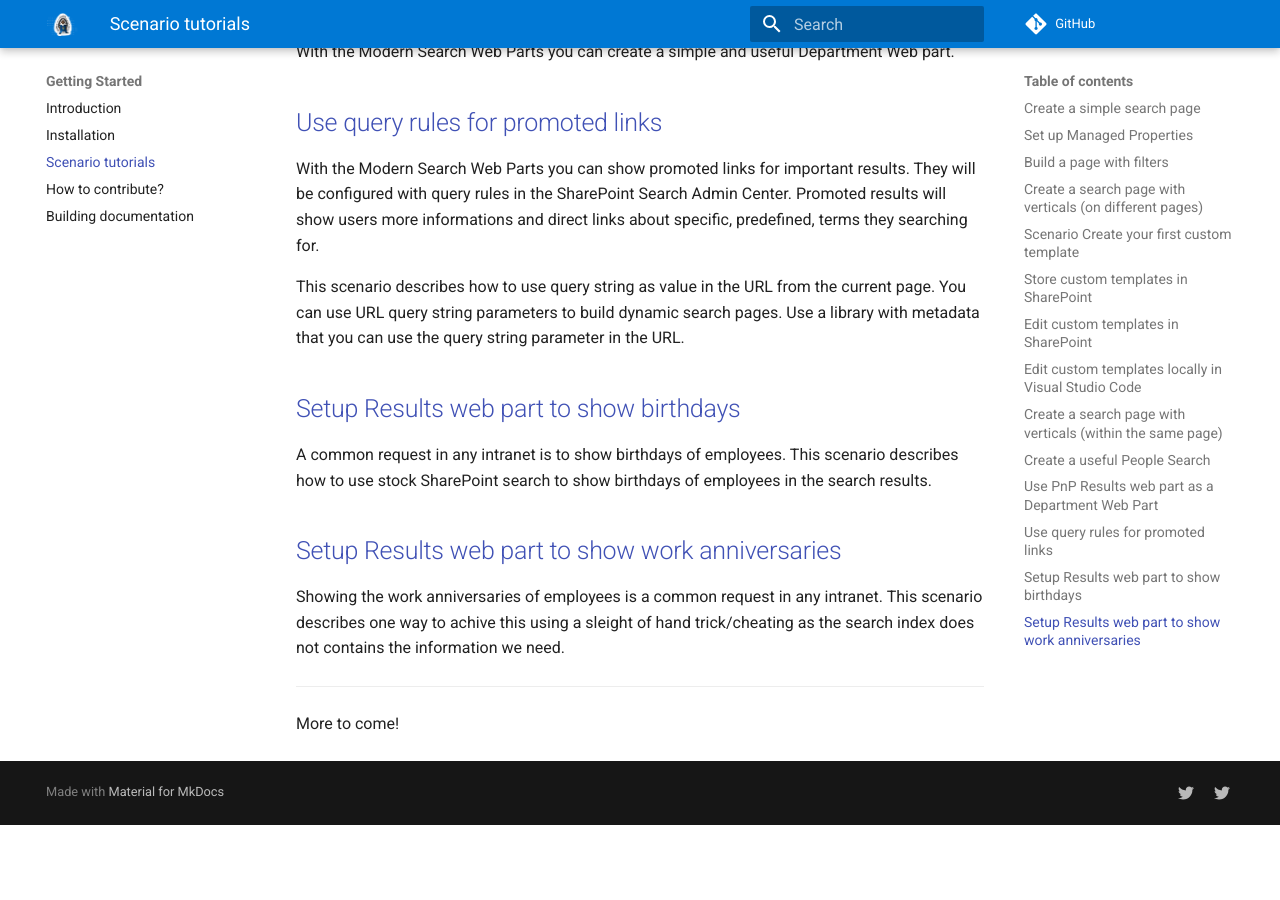
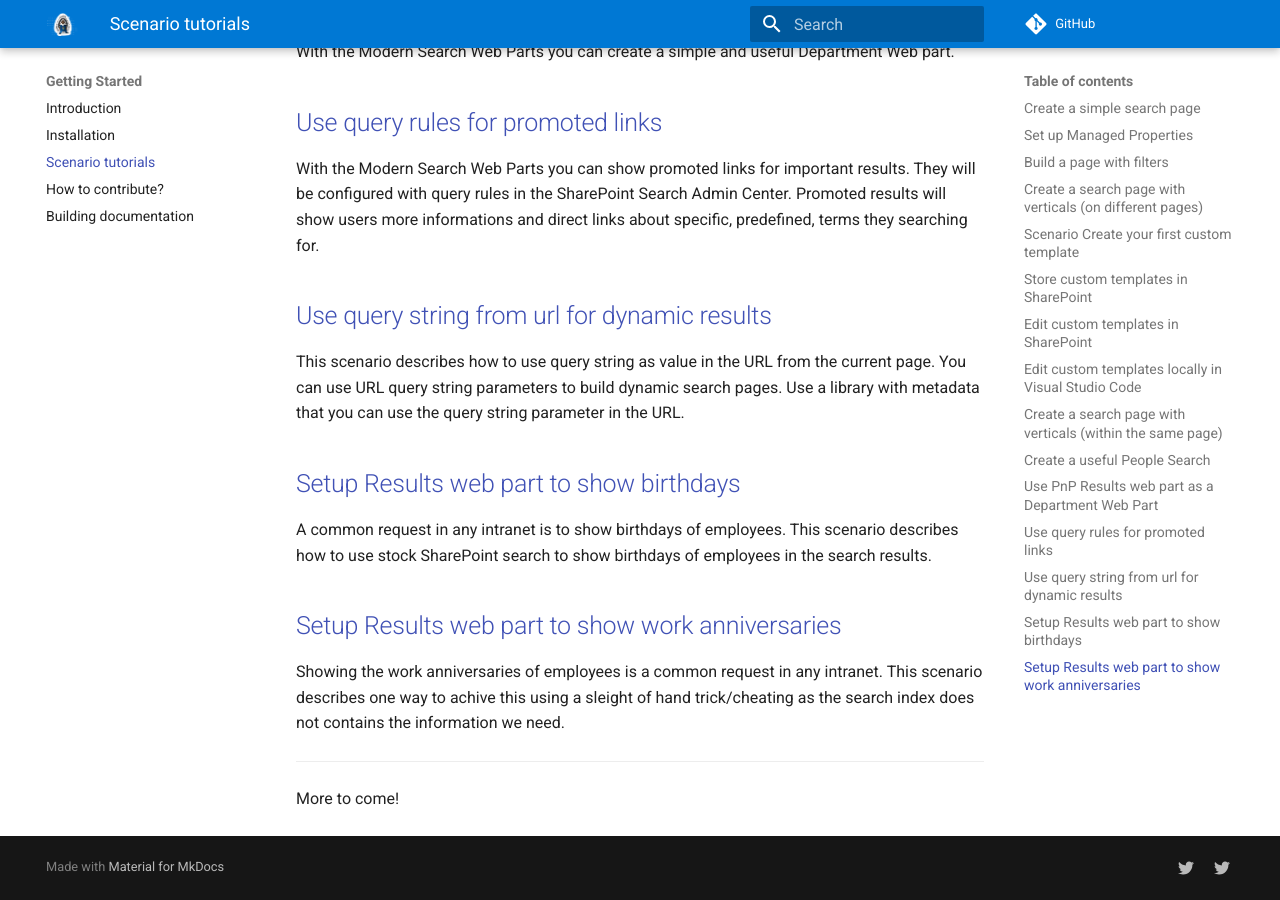
Before and after one commit to dominic5perezd/pnp-modern-search, an MkDocs documentation site: the page built from docs/scenarios/index.md, in a window 1280 px wide and 900 px high, scrolled down 1906 px. Built offline with MkDocs 1.6.1 and Material for MkDocs 9.7.7, drawn with Linux system fonts in a browser that asks for light colours; comment, search, counter and statistics services are not loaded; before the commit the page ends 2731 px from its top, so only the background shows below that.

Commit message:
Update index.md
The title and link to the scenario ## [Use query string from url for dynamic results](use-query-string-in-url.md) was missing.

```diff
--- a/docs/scenarios/index.md
+++ b/docs/scenarios/index.md
@@ -48,17 +48,14 @@ With the Modern Search Web Parts you can create a simple and useful Department W
 ## [Use query rules for promoted links](Use-query-rules-for-promoted-links.md)
 With the Modern Search Web Parts you can show promoted links for important results. They will be configured with query rules in the SharePoint Search Admin Center. Promoted results will show users more informations and direct links about specific, predefined, terms they searching for.
 
+## [Use query string from url for dynamic results](use-query-string-in-url.md)
 This scenario describes how to use query string as value in the URL from the current page. You can use URL query string parameters to build dynamic search pages.
 Use a library with metadata that you can use the query string parameter in the URL.
-
-
 
 ## [Setup Results web part to show birthdays](Setup-Results-web-part-to-show-birthdays.md)
 A common request in any intranet is to show birthdays of employees. This scenario describes how to use stock SharePoint search to show birthdays of employees in the search results.
 
-
 ## [Setup Results web part to show work anniversaries](Setup-Results-web-part-to-show-work-anniversaries.md)
-
 Showing the work anniversaries of employees is a common request in any intranet. This scenario describes one way to achive this using a sleight of hand trick/cheating as the search index does not contains the information we need.
 
 ---
```
